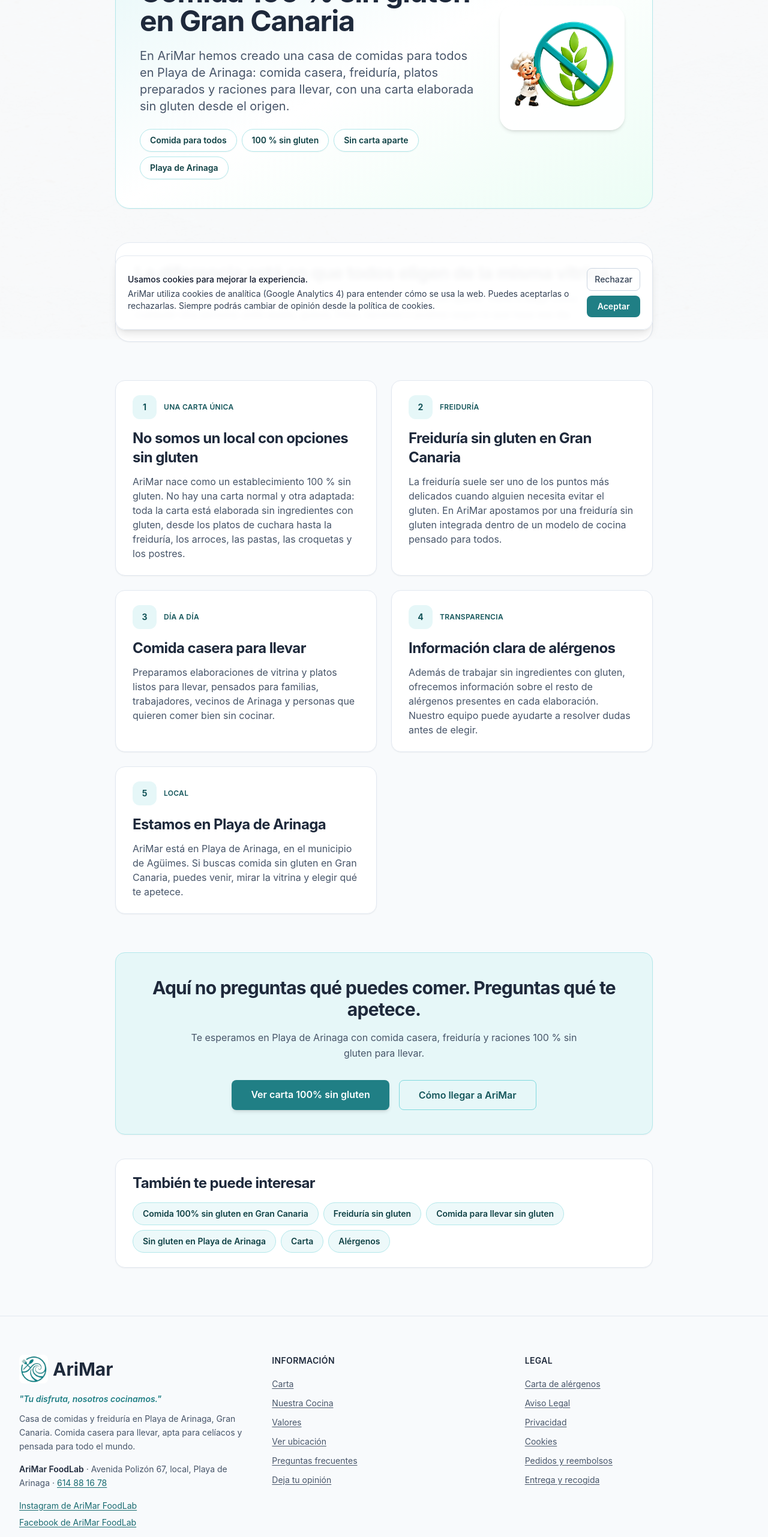
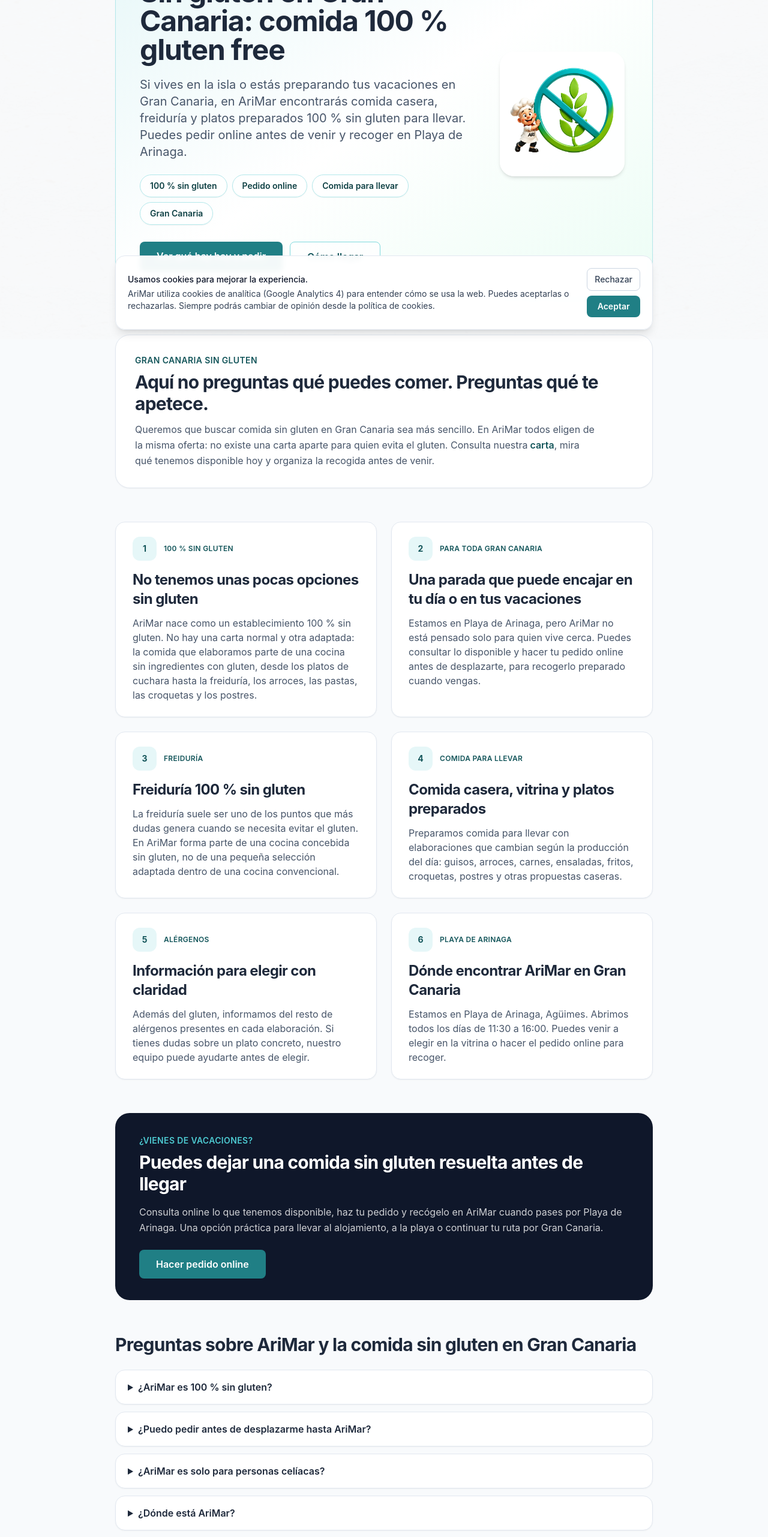
Before and after one commit to talaverilla85/ArimarWeb, a Next.js app: page /sin-gluten-gran-canaria in a window 1280 px wide. Shown: the part 234-2797 px from the top of the page at 60% size. Built offline with nearby package versions, Linux system fonts and the light colour scheme.

Commit message:
SEO: turn Gran Canaria gluten-free page into island hub

```diff
--- a/app/sin-gluten-gran-canaria/page.tsx
+++ b/app/sin-gluten-gran-canaria/page.tsx
@@ -5,16 +5,20 @@ import SeoInternalLinks from '@/components/SeoInternalLinks'
 import { SIN_GLUTEN_ALT, SIN_GLUTEN_IMAGE } from '@/components/SinGlutenBlock'
 
 export const metadata: Metadata = {
-  title: 'Comida 100% sin gluten en Gran Canaria | AriMar FoodLab',
+  title: 'Sin gluten en Gran Canaria: comida 100% gluten free | AriMar',
   description:
-    'AriMar es una casa de comidas y freiduría 100% sin gluten en Playa de Arinaga, Gran Canaria. Platos preparados, raciones y comida casera para llevar.',
+    'AriMar es una casa de comidas 100% sin gluten en Gran Canaria. Comida casera, freiduría, platos preparados y pedido online para recoger en Playa de Arinaga.',
   alternates: {
     canonical: '/sin-gluten-gran-canaria',
+    languages: {
+      'es-ES': '/sin-gluten-gran-canaria',
+      'en': '/en/gluten-free-gran-canaria',
+    },
   },
   openGraph: {
-    title: 'Comida 100% sin gluten en Gran Canaria | AriMar FoodLab',
+    title: 'Sin gluten en Gran Canaria: comida 100% gluten free | AriMar',
     description:
-      'Casa de comidas y freiduría 100% sin gluten en Playa de Arinaga, Gran Canaria. Platos preparados, raciones y comida casera para llevar.',
+      'Comida casera, freiduría y platos preparados 100% sin gluten en Gran Canaria. Pide online y recoge en Playa de Arinaga.',
     type: 'website',
     url: 'https://arimarfoodlab.es/sin-gluten-gran-canaria',
   },
@@ -22,98 +26,129 @@ export const metadata: Metadata = {
 
 const sections = [
   {
-    eyebrow: 'Una carta única',
-    title: 'No somos un local con opciones sin gluten',
-    text: 'AriMar nace como un establecimiento 100 % sin gluten. No hay una carta normal y otra adaptada: toda la carta está elaborada sin ingredientes con gluten, desde los platos de cuchara hasta la freiduría, los arroces, las pastas, las croquetas y los postres.',
+    eyebrow: '100 % sin gluten',
+    title: 'No tenemos unas pocas opciones sin gluten',
+    text: 'AriMar nace como un establecimiento 100 % sin gluten. No hay una carta normal y otra adaptada: la comida que elaboramos parte de una cocina sin ingredientes con gluten, desde los platos de cuchara hasta la freiduría, los arroces, las pastas, las croquetas y los postres.',
+  },
+  {
+    eyebrow: 'Para toda Gran Canaria',
+    title: 'Una parada que puede encajar en tu día o en tus vacaciones',
+    text: 'Estamos en Playa de Arinaga, pero AriMar no está pensado solo para quien vive cerca. Puedes consultar lo disponible y hacer tu pedido online antes de desplazarte, para recogerlo preparado cuando vengas.',
   },
   {
     eyebrow: 'Freiduría',
-    title: 'Freiduría sin gluten en Gran Canaria',
-    text: 'La freiduría suele ser uno de los puntos más delicados cuando alguien necesita evitar el gluten. En AriMar apostamos por una freiduría sin gluten integrada dentro de un modelo de cocina pensado para todos.',
+    title: 'Freiduría 100 % sin gluten',
+    text: 'La freiduría suele ser uno de los puntos que más dudas genera cuando se necesita evitar el gluten. En AriMar forma parte de una cocina concebida sin gluten, no de una pequeña selección adaptada dentro de una cocina convencional.',
   },
   {
-    eyebrow: 'Día a día',
-    title: 'Comida casera para llevar',
-    text: 'Preparamos elaboraciones de vitrina y platos listos para llevar, pensados para familias, trabajadores, vecinos de Arinaga y personas que quieren comer bien sin cocinar.',
+    eyebrow: 'Comida para llevar',
+    title: 'Comida casera, vitrina y platos preparados',
+    text: 'Preparamos comida para llevar con elaboraciones que cambian según la producción del día: guisos, arroces, carnes, ensaladas, fritos, croquetas, postres y otras propuestas caseras.',
   },
   {
-    eyebrow: 'Transparencia',
-    title: 'Información clara de alérgenos',
-    text: 'Además de trabajar sin ingredientes con gluten, ofrecemos información sobre el resto de alérgenos presentes en cada elaboración. Nuestro equipo puede ayudarte a resolver dudas antes de elegir.',
+    eyebrow: 'Alérgenos',
+    title: 'Información para elegir con claridad',
+    text: 'Además del gluten, informamos del resto de alérgenos presentes en cada elaboración. Si tienes dudas sobre un plato concreto, nuestro equipo puede ayudarte antes de elegir.',
   },
   {
-    eyebrow: 'Local',
-    title: 'Estamos en Playa de Arinaga',
-    text: 'AriMar está en Playa de Arinaga, en el municipio de Agüimes. Si buscas comida sin gluten en Gran Canaria, puedes venir, mirar la vitrina y elegir qué te apetece.',
+    eyebrow: 'Playa de Arinaga',
+    title: 'Dónde encontrar AriMar en Gran Canaria',
+    text: 'Estamos en Playa de Arinaga, Agüimes. Abrimos todos los días de 11:30 a 16:00. Puedes venir a elegir en la vitrina o hacer el pedido online para recoger.',
   },
 ]
 
-const highlights = ['Comida para todos', '100 % sin gluten', 'Sin carta aparte', 'Playa de Arinaga']
+const faqs = [
+  {
+    q: '¿AriMar es 100 % sin gluten?',
+    a: 'Sí. AriMar es una casa de comidas y freiduría 100 % sin gluten en Playa de Arinaga, Gran Canaria.',
+  },
+  {
+    q: '¿Puedo pedir antes de desplazarme hasta AriMar?',
+    a: 'Sí. Puedes consultar la oferta disponible y hacer tu pedido online para recogerlo en el local.',
+  },
+  {
+    q: '¿AriMar es solo para personas celíacas?',
+    a: 'No. Nuestra propuesta es comida casera para todos con una única carta elaborada sin gluten, para que todo el grupo pueda elegir de la misma oferta.',
+  },
+  {
+    q: '¿Dónde está AriMar?',
+    a: 'En Playa de Arinaga, en el municipio de Agüimes, Gran Canaria.',
+  },
+]
+
+const highlights = ['100 % sin gluten', 'Pedido online', 'Comida para llevar', 'Gran Canaria']
 
 export default function SinGlutenGranCanariaPage() {
+  const faqJsonLd = {
+    '@context': 'https://schema.org',
+    '@type': 'FAQPage',
+    mainEntity: faqs.map((faq) => ({
+      '@type': 'Question',
+      name: faq.q,
+      acceptedAnswer: { '@type': 'Answer', text: faq.a },
+    })),
+  }
+
   return (
     <div className="pt-28 pb-20 px-4 sm:px-6 lg:px-8">
+      <script type="application/ld+json" dangerouslySetInnerHTML={{ __html: JSON.stringify(faqJsonLd) }} />
       <div className="max-w-4xl mx-auto">
         <header className="relative overflow-hidden rounded-3xl border border-primary-100 bg-gradient-to-br from-primary-50 via-white to-emerald-50 px-6 py-10 md:px-10 md:py-12 mb-14 shadow-sm">
           <div className="relative grid gap-8 md:grid-cols-[1fr_220px] md:items-center">
             <div className="text-center md:text-left">
               <p className="text-sm md:text-base text-primary-700 font-semibold tracking-wide uppercase mb-3">
-                Tu disfruta, nosotros cocinamos.
+                AriMar · Playa de Arinaga · Gran Canaria
               </p>
               <h1 className="text-4xl md:text-5xl font-bold text-slate-800 mb-5 tracking-tight">
-                Comida 100 % sin gluten en Gran Canaria
+                Sin gluten en Gran Canaria: comida 100 % gluten free
               </h1>
               <p className="text-lg md:text-xl text-slate-600 leading-relaxed">
-                En AriMar hemos creado una casa de comidas para todos en Playa de Arinaga: comida casera,
-                freiduría, platos preparados y raciones para llevar, con una carta elaborada sin gluten desde
-                el origen.
+                Si vives en la isla o estás preparando tus vacaciones en Gran Canaria, en AriMar encontrarás
+                comida casera, freiduría y platos preparados 100 % sin gluten para llevar. Puedes pedir online
+                antes de venir y recoger en Playa de Arinaga.
               </p>
               <div className="mt-6 flex flex-wrap justify-center gap-2 md:justify-start">
                 {highlights.map((item) => (
-                  <span
-                    key={item}
-                    className="rounded-full border border-primary-100 bg-white/80 px-4 py-2 text-sm font-semibold text-primary-800 shadow-sm"
-                  >
+                  <span key={item} className="rounded-full border border-primary-100 bg-white/80 px-4 py-2 text-sm font-semibold text-primary-800 shadow-sm">
                     {item}
                   </span>
                 ))}
               </div>
+              <div className="mt-7 flex flex-col sm:flex-row gap-3 justify-center md:justify-start">
+                <Link href="/hoy" className="inline-flex justify-center px-7 py-3 bg-primary-500 text-white font-semibold rounded-lg hover:bg-primary-600 transition-colors shadow-md">
+                  Ver qué hay hoy y pedir
+                </Link>
+                <Link href="/contacto" className="inline-flex justify-center px-7 py-3 border border-primary-200 bg-white/70 text-primary-700 font-semibold rounded-lg hover:bg-primary-50 transition-colors">
+                  Cómo llegar
+                </Link>
+              </div>
             </div>
             <div className="mx-auto w-44 md:w-52">
               <div className="rounded-3xl border border-white/80 bg-white/90 p-3 shadow-md">
-                <Image
-                  src={SIN_GLUTEN_IMAGE}
-                  alt={SIN_GLUTEN_ALT}
-                  width={260}
-                  height={220}
-                  className="h-auto w-full object-contain"
-                  priority
-                />
+                <Image src={SIN_GLUTEN_IMAGE} alt={SIN_GLUTEN_ALT} width={260} height={220} className="h-auto w-full object-contain" priority />
               </div>
             </div>
           </div>
         </header>
 
-        <section className="mb-16 rounded-3xl border border-slate-200 bg-white px-6 py-8 md:px-8 shadow-sm">
+        <section className="mb-14 rounded-3xl border border-slate-200 bg-white px-6 py-8 md:px-8 shadow-sm">
+          <p className="text-sm font-semibold uppercase tracking-wide text-primary-700 mb-2">Gran Canaria sin gluten</p>
           <h2 className="text-2xl md:text-3xl font-bold text-slate-800 mb-3 tracking-tight">
-            La diferencia está en que todos eligen de la misma vitrina
+            Aquí no preguntas qué puedes comer. Preguntas qué te apetece.
           </h2>
           <p className="text-slate-600 leading-relaxed max-w-3xl">
-            Una persona que evita el gluten no viene a AriMar a buscar su opcion aparte. Viene a elegir como cualquier
-            otra persona: pollo asado, guisos, fritos, raciones o postres según lo que haya ese día.
+            Queremos que buscar comida sin gluten en Gran Canaria sea más sencillo. En AriMar todos eligen de la
+            misma oferta: no existe una carta aparte para quien evita el gluten. Consulta nuestra
+            <Link href="/carta" className="font-semibold text-primary-700 hover:underline"> carta</Link>, mira qué
+            tenemos disponible hoy y organiza la recogida antes de venir.
           </p>
         </section>
 
-        <div className="grid grid-cols-1 md:grid-cols-2 gap-6 mb-16">
+        <div className="grid grid-cols-1 md:grid-cols-2 gap-6 mb-14">
           {sections.map((section, index) => (
-            <section
-              key={section.title}
-              className="rounded-2xl border border-slate-200 bg-white px-6 py-6 md:px-7 shadow-sm hover:shadow-md transition-shadow"
-            >
+            <section key={section.title} className="rounded-2xl border border-slate-200 bg-white px-6 py-6 md:px-7 shadow-sm hover:shadow-md transition-shadow">
               <div className="mb-4 flex items-center gap-3">
-                <span className="flex h-10 w-10 items-center justify-center rounded-xl bg-primary-50 text-sm font-bold text-primary-700">
-                  {index + 1}
-                </span>
+                <span className="flex h-10 w-10 items-center justify-center rounded-xl bg-primary-50 text-sm font-bold text-primary-700">{index + 1}</span>
                 <p className="text-xs font-semibold uppercase tracking-wide text-primary-700">{section.eyebrow}</p>
               </div>
               <h2 className="text-xl md:text-2xl font-bold text-slate-800 mb-3 tracking-tight">{section.title}</h2>
@@ -122,25 +157,47 @@ export default function SinGlutenGranCanariaPage() {
           ))}
         </div>
 
+        <section className="mb-14 rounded-3xl bg-slate-900 px-6 py-9 md:px-10 text-white">
+          <p className="text-sm font-semibold uppercase tracking-wide text-primary-300 mb-2">¿Vienes de vacaciones?</p>
+          <h2 className="text-2xl md:text-3xl font-bold mb-4 tracking-tight">
+            Puedes dejar una comida sin gluten resuelta antes de llegar
+          </h2>
+          <p className="text-white/80 leading-relaxed mb-6">
+            Consulta online lo que tenemos disponible, haz tu pedido y recógelo en AriMar cuando pases por Playa
+            de Arinaga. Una opción práctica para llevar al alojamiento, a la playa o continuar tu ruta por Gran Canaria.
+          </p>
+          <Link href="/hoy" className="inline-flex justify-center px-7 py-3 bg-primary-500 text-white font-semibold rounded-lg hover:bg-primary-600 transition-colors">
+            Hacer pedido online
+          </Link>
+        </section>
+
+        <section className="mb-14">
+          <h2 className="text-2xl md:text-3xl font-bold text-slate-800 mb-6 tracking-tight">
+            Preguntas sobre AriMar y la comida sin gluten en Gran Canaria
+          </h2>
+          <div className="space-y-3">
+            {faqs.map((faq) => (
+              <details key={faq.q} className="rounded-2xl border border-slate-200 bg-white px-5 py-4 shadow-sm">
+                <summary className="cursor-pointer font-semibold text-slate-800">{faq.q}</summary>
+                <p className="pt-3 text-slate-600 leading-relaxed">{faq.a}</p>
+              </details>
+            ))}
+          </div>
+        </section>
+
         <section className="rounded-2xl bg-primary-50 border border-primary-100 px-6 py-10 md:px-10 text-center shadow-sm mb-10">
           <h2 className="text-2xl md:text-3xl font-bold text-slate-800 mb-4 tracking-tight">
-            Aquí no preguntas qué puedes comer. Preguntas qué te apetece.
+            AriMar: comida 100 % sin gluten en Gran Canaria
           </h2>
           <p className="text-slate-600 mb-8 max-w-2xl mx-auto leading-relaxed">
-            Te esperamos en Playa de Arinaga con comida casera, freiduría y raciones 100 % sin gluten para llevar.
+            Estamos en Playa de Arinaga y abrimos todos los días de 11:30 a 16:00. Elige en el local o haz tu pedido online para recoger.
           </p>
           <div className="flex flex-col sm:flex-row gap-4 justify-center">
-            <Link
-              href="/hoy"
-              className="inline-flex justify-center px-8 py-3 bg-primary-500 text-white text-sm md:text-base font-semibold rounded-lg hover:bg-primary-600 transition-colors shadow-md"
-            >
-              Ver carta 100% sin gluten
+            <Link href="/hoy" className="inline-flex justify-center px-8 py-3 bg-primary-500 text-white text-sm md:text-base font-semibold rounded-lg hover:bg-primary-600 transition-colors shadow-md">
+              Pedir online
             </Link>
-            <Link
-              href="/contacto"
-              className="inline-flex justify-center px-8 py-3 border border-primary-200 text-primary-700 text-sm md:text-base font-semibold rounded-lg hover:bg-primary-50 transition-colors"
-            >
-              Cómo llegar a AriMar
+            <Link href="/en/gluten-free-gran-canaria" className="inline-flex justify-center px-8 py-3 border border-primary-200 text-primary-700 text-sm md:text-base font-semibold rounded-lg hover:bg-primary-100 transition-colors">
+              English: Gluten-free Gran Canaria
             </Link>
           </div>
         </section>
```
